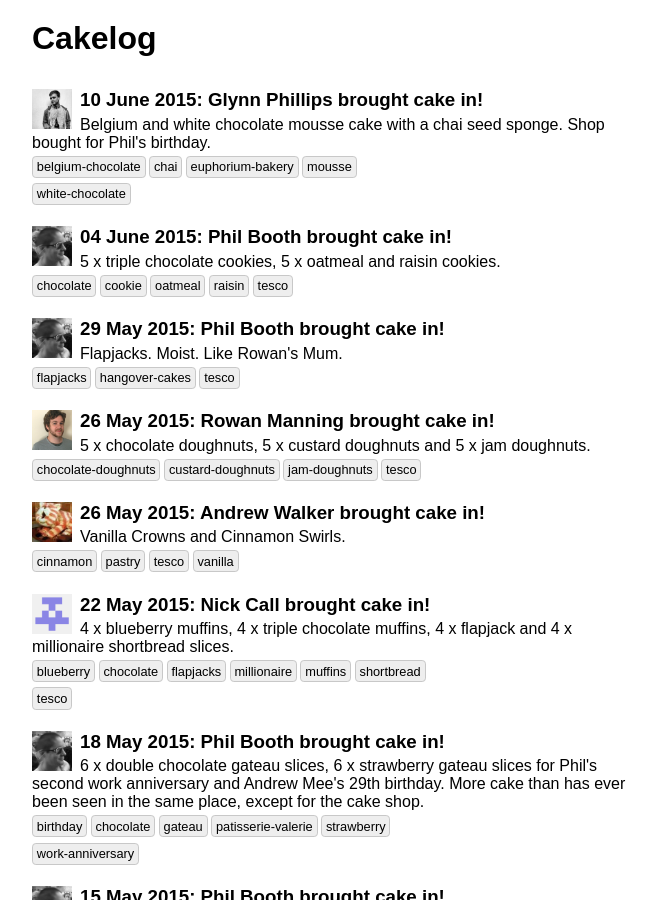
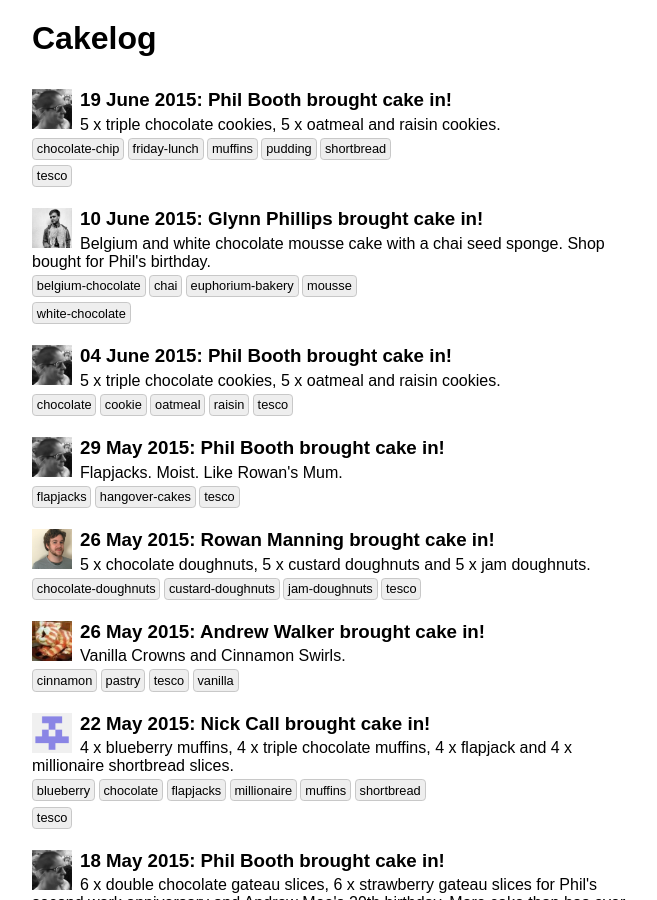
Before and after one commit to fedtoys/cakelog, a Jekyll site: the page built from index.html, in a window 1280 px wide and 900 px high. Shown: the whole window, without its empty margins (308-965 px from the left). Built offline with Jekyll 4.4.1, drawn with Linux system fonts in a browser that asks for light colours; some of the changed text lies outside the part shown.

Commit message:
Number 9 for Pb.

```diff
--- a/_data/cakelogs.yml
+++ b/_data/cakelogs.yml
@@ -196,3 +196,14 @@
     - mousse
     - chai
     - euphorium-bakery
+
+- date: 2015-06-19
+  person: phil
+  description: "5 x triple chocolate cookies, 5 x oatmeal and raisin cookies."
+  tags:
+    - chocolate-chip
+    - muffins
+    - shortbread
+    - tesco
+    - friday-lunch
+    - pudding
```
